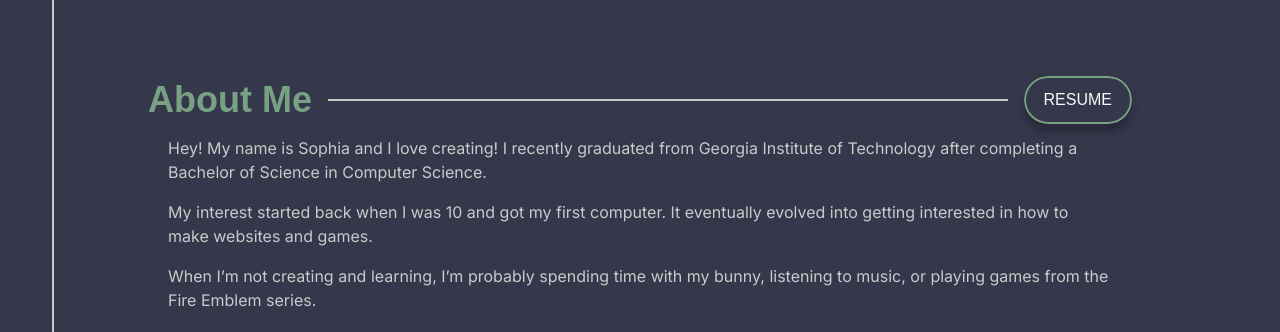
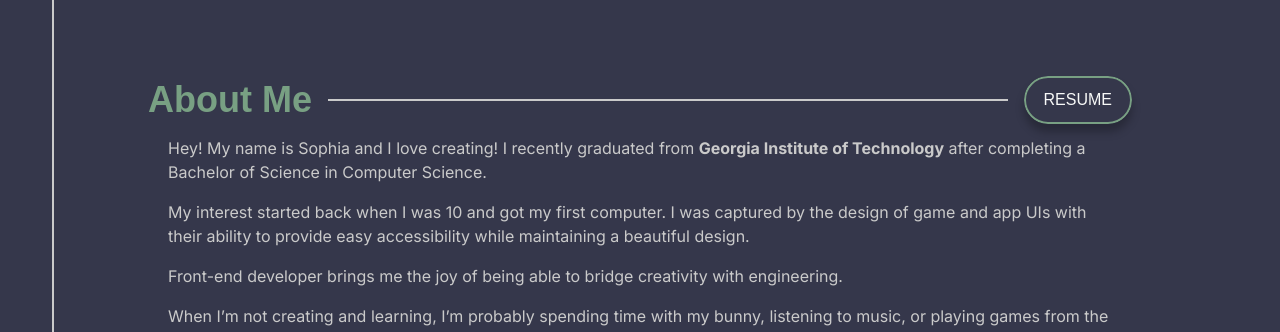
Before and after one commit to sophiajw02/sophiajwu, a React (Vite) app: page / in a window 1280 px wide. Shown: the part 820-1152 px from the top of the page. Built offline with nearby package versions, Linux system fonts and the light colour scheme; a web font is replaced by a local one.

Commit message:
information update

```diff
--- a/src/components/sections/about.tsx
+++ b/src/components/sections/about.tsx
@@ -28,11 +28,12 @@ const About = (): ReactNode => {
                     id='aboutText'>
                     <p>
                     Hey! My name is Sophia and I love creating!
-                    I recently graduated from Georgia Institute of Technology after completing a Bachelor of Science in Computer Science.
+                    I recently graduated from <b>Georgia Institute of Technology</b> after completing a Bachelor of Science in Computer Science.
                     </p>
                     <p>
-                    My interest started back when I was 10 and got my first computer. It eventually evolved into getting interested in how to make websites and games.
+                    My interest started back when I was 10 and got my first computer. I was captured by the design of game and app UIs with their ability to provide easy accessibility while maintaining a beautiful design.
                     </p>
+                    <p>Front-end developer brings me the joy of being able to bridge creativity with engineering.</p>
                     <p>
                     When I’m not creating and learning, I’m probably spending time with my bunny, listening to music, or playing games from the Fire Emblem series.
                     </p>
```
